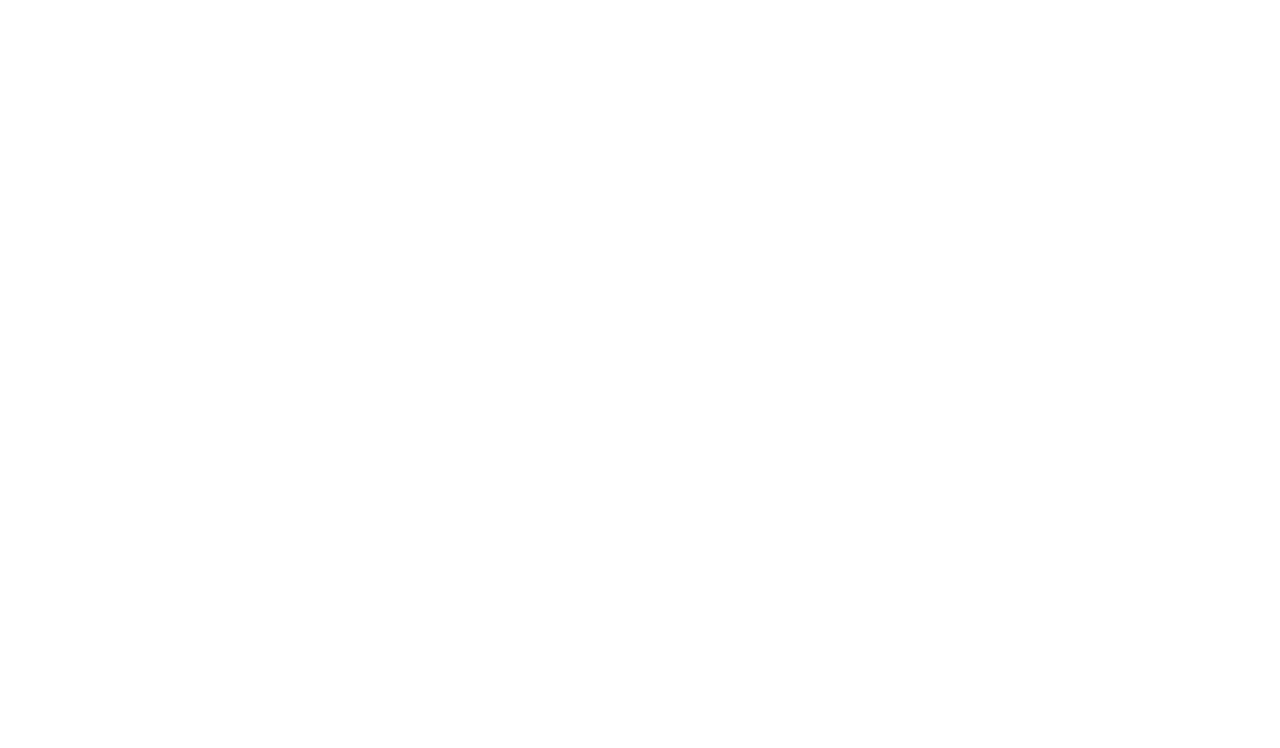
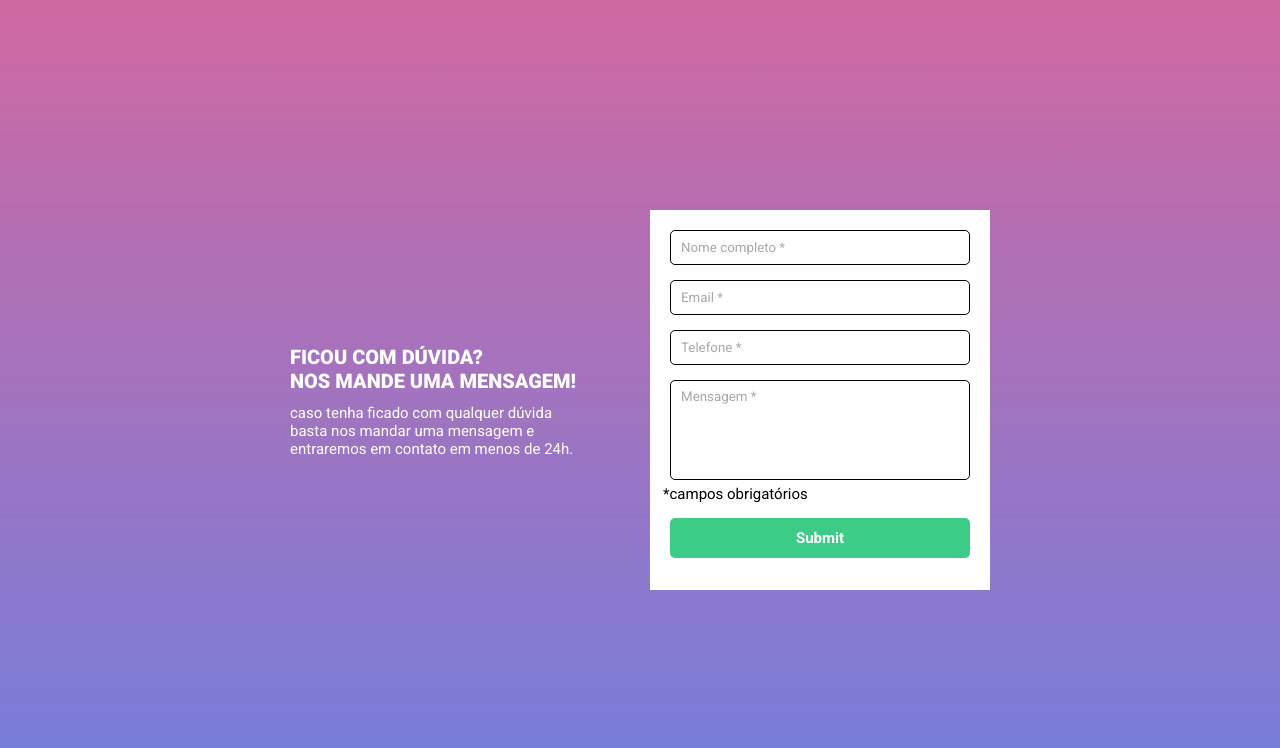
Before and after one commit to rodrigojesus7/formulario, a plain HTML site: page index.html in a window 1280 px wide. Drawn offline with Linux system fonts and the light colour scheme.

Commit message:
continuando

```diff
--- a/index.html
+++ b/index.html
@@ -19,11 +19,40 @@
 <body>
 
 
+    <main class="container">
+
+        <section class="mensagens">
+
+            <h1><span>FICOU COM DÚVIDA?</span><span>NOS MANDE UMA MENSAGEM!</span></h1>
+
+            <p>caso tenha ficado com qualquer dúvida basta nos mandar uma mensagem e entraremos em contato em menos de
+                24h.</p>
+
+        </section>
+
+        <section>
+
+            <form class="formulario">
+                <input type="text" id="nome" class="input" placeholder="Nome completo *" required>
+                <input type="email" id="email" class="input" placeholder="Email *" required>
+                <input type="tel" id="tel" class="input" placeholder="Telefone *" required>
+                <textarea name="texto" class="input input-mensagem" id="texto" placeholder="Mensagem *" required></textarea>
+                <p class="texto-campo-obrigatorio">*campos obrigatórios</p>
+                <input type="submit" class="botao-enviar">
+            </form>
+
+
+        </section>
+
+
+
+    </main>
 
 
 
 
 
+    <script src="./src/js/index.js"></script>
 </body>
 
 </html>
--- a/src/css/reset.css
+++ b/src/css/reset.css
@@ -0,0 +1,11 @@
+* {
+    margin: 0;
+    padding: 0;
+    box-sizing: border-box;
+    font-family: Roboto, sans-serif;
+    font-weight: 400;
+}
+
+html{
+    font-size: 62.5%;
+}
--- a/src/css/style.css
+++ b/src/css/style.css
@@ -0,0 +1,131 @@
+:root {
+    --mensagem-cor: #FFFFFF;
+    --dados-cor: #000000;
+    --placeholder-cor: #A8A8A8;
+    --invalido-cor: #F52E2E;
+    --valido-cor: #00C22B;
+    --botao-enviar-background-cor: #3CCC87;
+    --botao-enviar-cor: #FFFFFF;
+    --formulario-background-cor: #FFFFFF;
+    --input-borda-color: #000000;
+}
+
+
+body{
+    height: 100vh;
+    background: url(../images/bg.png);
+    background-repeat: no-repeat;
+    background-size: cover;
+    background-position: center;
+
+    display: flex;
+    justify-content: center;
+    align-items: center;
+}
+
+.container{
+    display: flex;
+    justify-content: center;
+    align-items: center;
+    gap: 6rem;
+}
+
+.mensagens{
+    display: flex;
+    flex-direction: column;
+    gap: 1.1rem;
+
+    height: 11rem;
+    width: 30rem;
+
+    color: var(--mensagem-cor);
+}
+
+
+.mensagens h1 span{
+    display: block;
+    font-size: 2rem;
+    font-weight: 900;
+    max-width: 28.7rem;
+}
+
+
+.mensagens p{
+    font-size: 1.5rem;
+}
+
+
+.formulario{
+    display: flex;
+    flex-direction: column;
+
+    width: 34rem;
+    height: 38rem;
+
+    background-color: var(--formulario-background-cor);
+
+    padding: 2rem;
+
+    gap: 1.5rem;
+}
+
+
+.formulario .input{
+    border: 0.1rem solid var(--input-borda-color);
+    border-radius: 0.5rem;
+    width: 100%;
+    height: 3.5rem;
+    padding-left: 1rem;
+
+}
+
+.input::placeholder{
+    color: var(--placeholder-cor);
+}
+
+.input-mensagem{
+    min-height: 10rem;
+    padding-top: 0.8rem;
+    resize: none;
+}
+
+.input-mensagem::placeholder{
+
+}
+
+.texto-campo-obrigatorio{
+    font-size: 1.5rem;
+    font-weight: 400;
+    margin-top: -1rem;
+    margin-left: -0.7rem;
+}
+
+.botao-enviar{
+    width: 100%;
+    height: 4rem;
+    font-size: 1.5rem;
+    font-weight: 700;
+    background-color: var(--botao-enviar-background-cor);
+    color: var(--botao-enviar-cor);
+    border: none;
+    border-radius: 0.5rem;
+
+}
+
+
+
+
+
+
+@media (max-width: 750px){
+    .container{
+        flex-direction: column;
+    }
+
+
+    .mensagens{
+        text-align: center;
+    }
+
+
+}
```
Also changed, not shown: src/images/bg.png (added).
